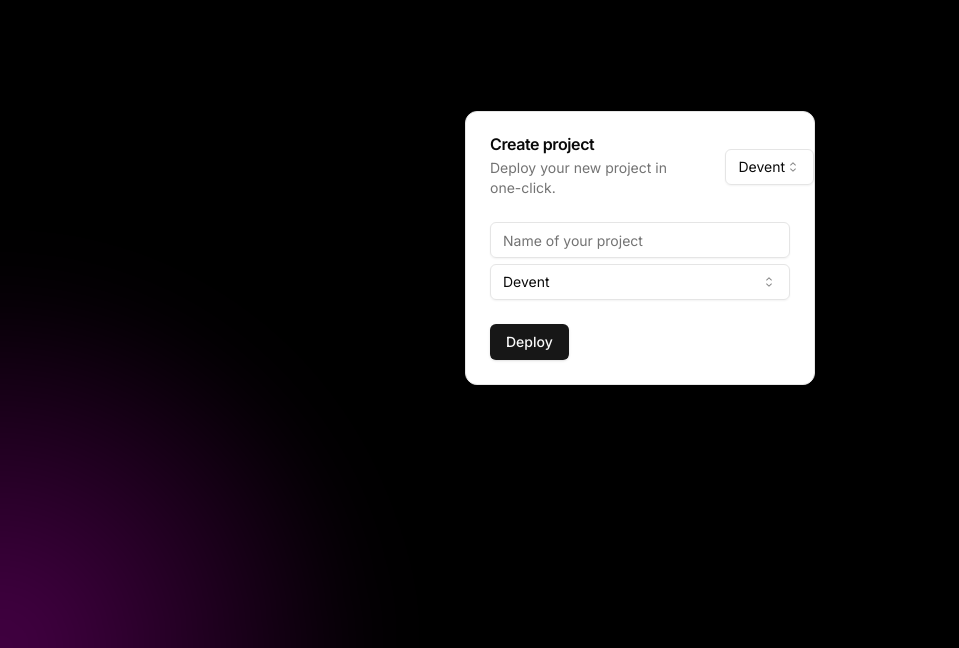
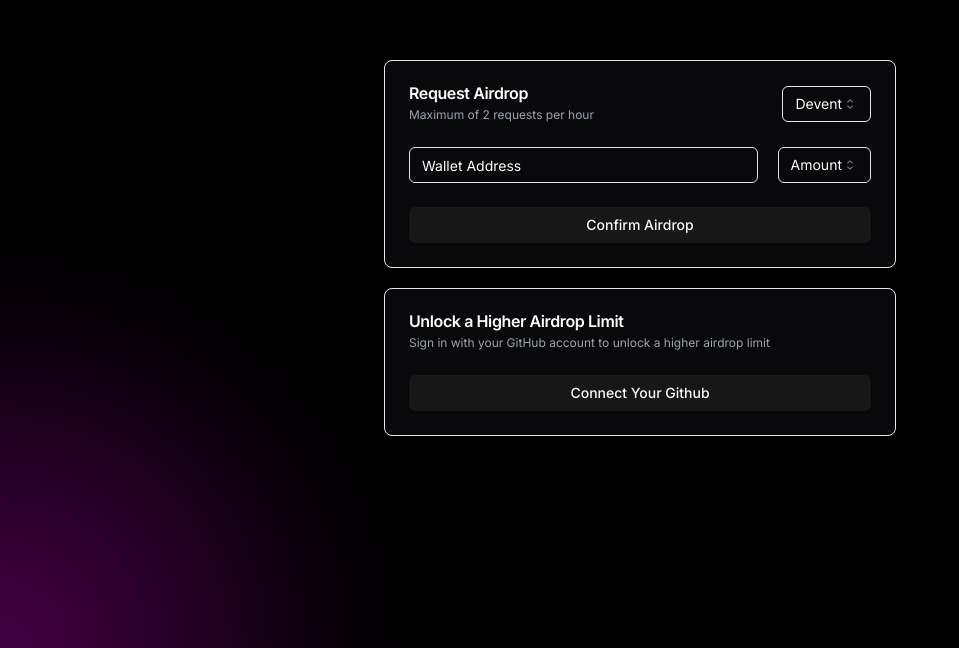
Before and after one commit to nitindahiya-dev/sol-faucet, a Next.js app: page / in a window 1280 px wide. Shown: the part 152-800 px from the top of the page, without its empty margins (0-959 px from the left). Built offline with nearby package versions, Linux system fonts and the light colour scheme.

Commit message:
update ui

```diff
--- a/src/app/globals.css
+++ b/src/app/globals.css
@@ -26,7 +26,7 @@
   :root {
     --background: 0 0% 100%;
     --foreground: 0 0% 3.9%;
-    --card: 0 0% 100%;
+    /* --card: 0 0% 100%; */
     --card-foreground: 0 0% 3.9%;
     --popover: 0 0% 100%;
     --popover-foreground: 0 0% 3.9%;
@@ -49,40 +49,5 @@
     --chart-4: 43 74% 66%;
     --chart-5: 27 87% 67%;
     --radius: 0.5rem;
-  }
-  .dark {
-    --background: 0 0% 3.9%;
-    --foreground: 0 0% 98%;
-    --card: 0 0% 3.9%;
-    --card-foreground: 0 0% 98%;
-    --popover: 0 0% 3.9%;
-    --popover-foreground: 0 0% 98%;
-    --primary: 0 0% 98%;
-    --primary-foreground: 0 0% 9%;
-    --secondary: 0 0% 14.9%;
-    --secondary-foreground: 0 0% 98%;
-    --muted: 0 0% 14.9%;
-    --muted-foreground: 0 0% 63.9%;
-    --accent: 0 0% 14.9%;
-    --accent-foreground: 0 0% 98%;
-    --destructive: 0 62.8% 30.6%;
-    --destructive-foreground: 0 0% 98%;
-    --border: 0 0% 14.9%;
-    --input: 0 0% 14.9%;
-    --ring: 0 0% 83.1%;
-    --chart-1: 220 70% 50%;
-    --chart-2: 160 60% 45%;
-    --chart-3: 30 80% 55%;
-    --chart-4: 280 65% 60%;
-    --chart-5: 340 75% 55%;
-  }
-}
 
-@layer base {
-  * {
-    @apply border-border;
-  }
-  body {
-    @apply bg-background text-foreground;
-  }
-}
+  }}
--- a/src/app/layout.tsx
+++ b/src/app/layout.tsx
@@ -5,7 +5,7 @@ import "./globals.css";
 const inter = Inter({ subsets: ["latin"] });
 
 export const metadata: Metadata = {
-  title: "Create Next App",
+  title: "Solana Devent Faucet - Airdrop SOL",
   description: "Generated by create next app",
 };
 
--- a/src/app/page.tsx
+++ b/src/app/page.tsx
@@ -1,11 +1,13 @@
 import { BackgroundGradientAnimation } from "@/components/ui/background-gradient-animation";
 import {AirDropForm} from "@/components/AirDropForm";
+import { LinkGithub } from "@/components/LinkGithub";
 
 export default function Home() {
   return (
     <BackgroundGradientAnimation>
-    <main className="flex min-h-screen flex-col items-center justify-center">
+    <main className="flex min-h-screen flex-col gap-5 items-center justify-center">
       <AirDropForm />
+      <LinkGithub />
     </main>
     </BackgroundGradientAnimation>
   );
--- a/src/components/AirDropForm.tsx
+++ b/src/components/AirDropForm.tsx
@@ -21,11 +21,12 @@ import {
 
 export function AirDropForm() {
   return (
-    <Card className="w-[350px] bg-white">
-      <div className="flex items-center justify-between">
+    <Card className="rounded-lg shadow-sm w-full md:max-w-lg">
+      <form>
+        <div className="flex text-white items-center justify-between px-6">
           <CardHeader>
-          <CardTitle>Create project</CardTitle>
-          <CardDescription>Deploy your new project in one-click.</CardDescription>
+            <CardTitle>Request Airdrop</CardTitle>
+            <CardDescription className="text-xs text-gray-400">Maximum of 2 requests per hour</CardDescription>
           </CardHeader>
           <div className="flex flex-col space-y-1.5">
             <Select>
@@ -40,29 +41,33 @@ export function AirDropForm() {
           </div>
         </div>
         <CardContent>
-        <form>
           <div className="grid w-full items-center gap-4">
-            <div className="flex flex-col space-y-1.5">
-              <Input id="name" placeholder="Name of your project" />
+            <div className="flex text-white items-center gap-5">
+              <Input id="name" className="placeholder:text-white" placeholder="Wallet Address" />
               <div className="flex flex-col space-y-1.5">
                 <Select>
                   <SelectTrigger id="framework">
-              <SelectValue placeholder="Devent" />
+                    <SelectValue placeholder="Amount" />
                   </SelectTrigger>
                   <SelectContent position="popper">
-              <SelectItem value="devent">Devnet</SelectItem>
-              <SelectItem value="testnet">Testnet</SelectItem>
+                    <div className="grid grid-cols-2">
+
+                      <SelectItem className="cursor-pointer" value="0.5">0.5</SelectItem>
+                      <SelectItem className="cursor-pointer" value="1">1</SelectItem>
+                      <SelectItem className="cursor-pointer" value="2.5">2.5</SelectItem>
+                      <SelectItem className="cursor-pointer" value="5">5</SelectItem>
+                    </div>
                   </SelectContent>
                 </Select>
               </div>
             </div>
 
           </div>
+        </CardContent>
+        <CardFooter className="flex items-center">
+          <Button className="w-full">Confirm Airdrop</Button>
+        </CardFooter>
       </form>
-      </CardContent>
-      <CardFooter className="flex justify-between">
-        <Button>Deploy</Button>
-      </CardFooter>
     </Card>
   )
 }
--- /dev/null
+++ b/src/components/LinkGithub.tsx
@@ -0,0 +1,38 @@
+import * as React from "react"
+
+import { Button } from "@/components/ui/button"
+import {
+  Card,
+  CardContent,
+  CardDescription,
+  CardFooter,
+  CardHeader,
+  CardTitle,
+} from "@/components/ui/card"
+import { Input } from "@/components/ui/input"
+import { Label } from "@/components/ui/label"
+import {
+  Select,
+  SelectContent,
+  SelectItem,
+  SelectTrigger,
+  SelectValue,
+} from "@/components/ui/select"
+
+export function LinkGithub() {
+  return (
+    <Card className="rounded-lg shadow-sm w-full md:max-w-lg">
+      <form>
+        <div className="flex text-white items-center justify-between px-6">
+          <CardHeader>
+            <CardTitle>Unlock a Higher Airdrop Limit</CardTitle>
+            <CardDescription className="text-xs text-gray-400">Sign in with your GitHub account to unlock a higher airdrop limit</CardDescription>
+          </CardHeader>
+        </div>
+        <CardFooter className="flex items-center">
+          <Button className="w-full">Connect Your Github</Button>
+        </CardFooter>
+      </form>
+    </Card>
+  )
+}
--- a/src/components/ui/card.tsx
+++ b/src/components/ui/card.tsx
@@ -9,7 +9,7 @@ const Card = React.forwardRef<
   <div
     ref={ref}
     className={cn(
-      "rounded-xl border bg-card text-card-foreground shadow",
+      "rounded-xl border bg-[#09090b] text-card-foreground shadow",
       className
     )}
     {...props}
@@ -23,7 +23,7 @@ const CardHeader = React.forwardRef<
 >(({ className, ...props }, ref) => (
   <div
     ref={ref}
-    className={cn("flex flex-col space-y-1.5 p-6", className)}
+    className={cn("flex flex-col space-y-1.5 py-6", className)}
     {...props}
   />
 ))
```
Lines whose indentation alone changed are shown as unchanged.
